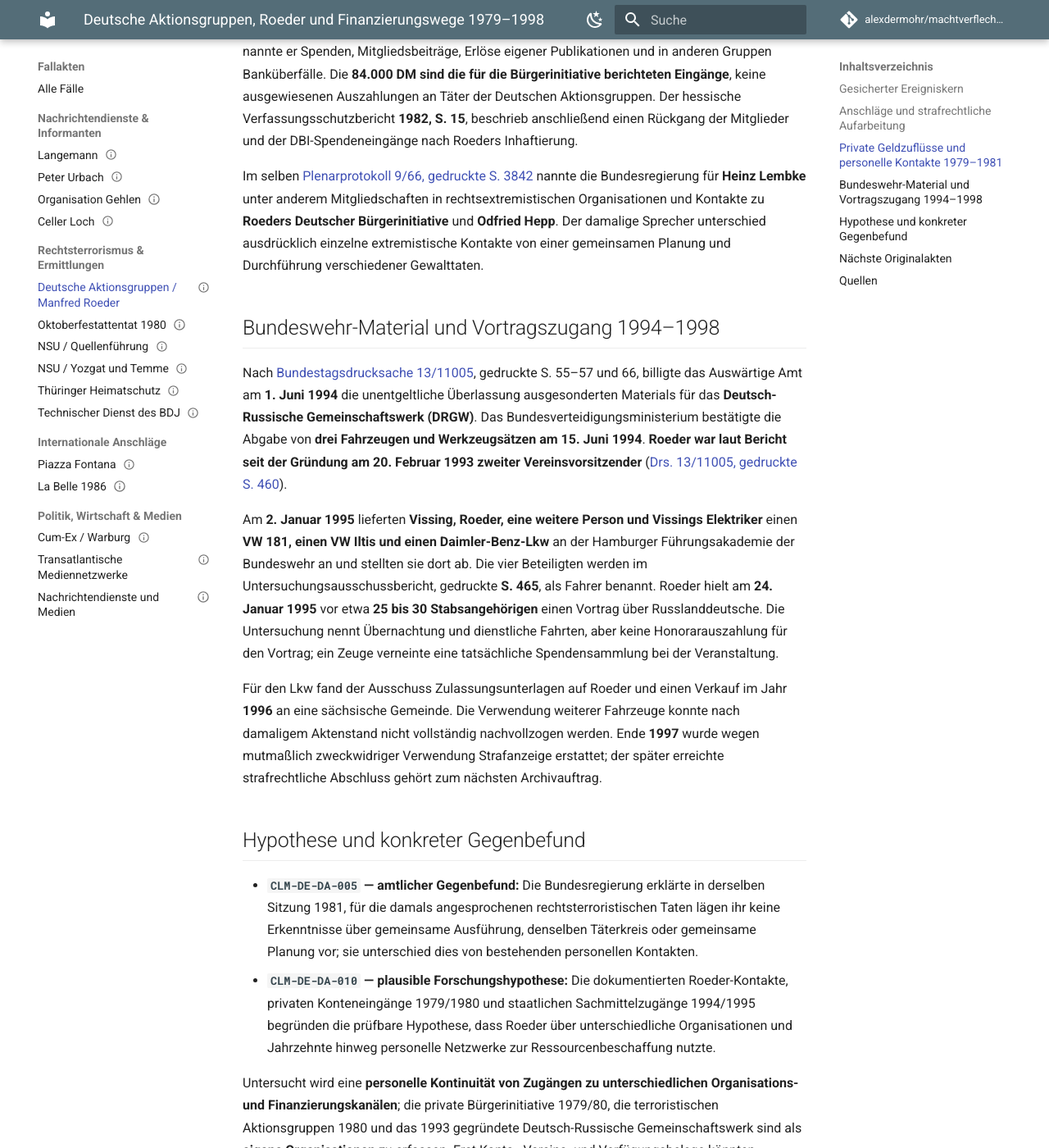
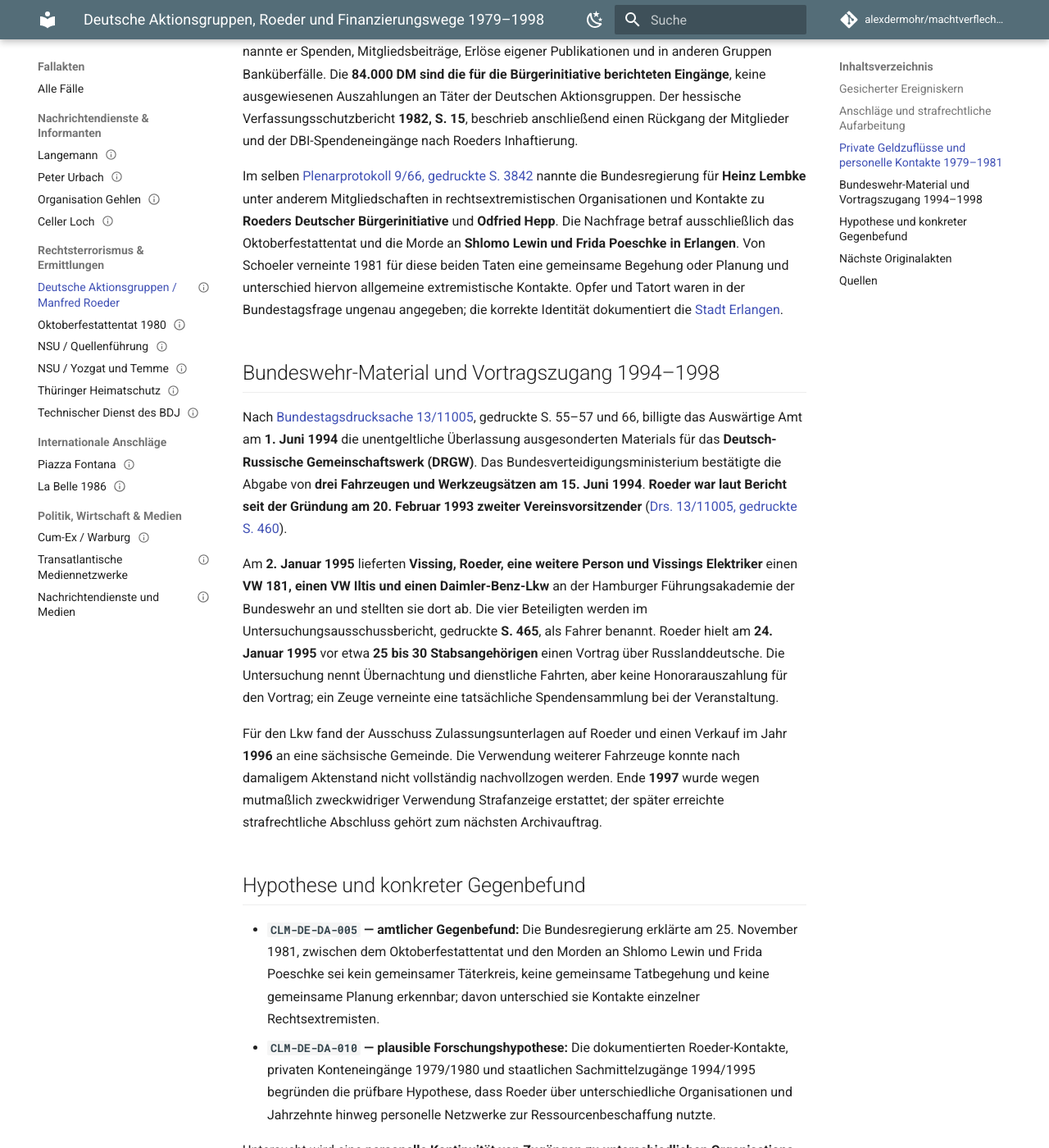
Before and after one commit to alexdermohr/machtverflechtungen, an MkDocs documentation site: the page built from docs/faelle/de/deutsche-aktionsgruppen-roeder-1980-1998.md, in a window 1280 px wide and 1400 px high, scrolled down 2167 px. Shown: the whole window at 82% size. Built offline with MkDocs 1.6.1 and Material for MkDocs 9.7.7, drawn with Linux system fonts in a browser that asks for light colours; comment, search, counter and statistics services are not loaded; some of the changed text lies outside the part shown.

Commit message:
fix(research): scope 1981 counterevidence to two named attacks

```diff
--- a/docs/faelle/de/deutsche-aktionsgruppen-roeder-1980-1998.md
+++ b/docs/faelle/de/deutsche-aktionsgruppen-roeder-1980-1998.md
@@ -22,7 +22,7 @@ event_claims:
 tags: [deutschland, rechtsterrorismus, deutsche-aktionsgruppen, roeder, geldfluesse, bundeswehr]
 actors: [PER-DE-MANFRED-ROEDER, PER-DE-HEINZ-LEMBKE, PER-DE-ODFRIED-HEPP, PER-DE-NGUYEN-NGOC-CHAU, PER-DE-DO-ANH-LAN, PER-DE-SIBYLLE-VORDERBRUEGGE, PER-DE-RAYMUND-HOERNLE, ORG-DE-DEUTSCHE-AKTIONSGRUPPEN, ORG-DE-DEUTSCHE-BUERGERINITIATIVE, ORG-DE-DEUTSCH-RUSS-GEMEINSCHAFTSWERK, ORG-DE-BUNDESWEHR]
 mechanisms: [paramilitary-network, material-support]
-sources: [SRC-DE-BT-09066-1981, SRC-DE-BT-1311005-1998, SRC-DE-ARCHIVPORTAL-DA-2026, SRC-DE-HE-VSBER-1982]
+sources: [SRC-DE-BT-09066-1981, SRC-DE-BT-1311005-1998, SRC-DE-ARCHIVPORTAL-DA-2026, SRC-DE-HE-VSBER-1982, SRC-DE-ERLANGEN-LEWIN-2026]
 claims:
   - id: CLM-DE-DA-001
     text: "Das Archivportal-D dokumentiert für die von Manfred Roeder angeleiteten Deutschen Aktionsgruppen sieben antisemitische und rassistische Anschläge von Februar bis August 1980, darunter den tödlichen Hamburger Brandanschlag vom 22. August auf Nguyễn Ngọc Châu und Đỗ Anh Lân."
@@ -109,23 +109,27 @@ claims:
       does_not_support: "Ein benannter Kontakt ist noch kein gemeinsamer Anschlagsauftrag oder identische Mitgliedschaft in drei Gruppen."
     falsification: "Eine korrigierte Originalauskunft oder authentische Personenakten, die die Kontakte widerlegen, würden die Rekonstruktion verändern."
   - id: CLM-DE-DA-005
-    text: "Die Bundesregierung erklärte in derselben Sitzung 1981, für die damals angesprochenen rechtsterroristischen Taten lägen ihr keine Erkenntnisse über gemeinsame Ausführung, denselben Täterkreis oder gemeinsame Planung vor; sie unterschied dies von bestehenden personellen Kontakten."
+    text: "Die Bundesregierung erklärte am 25. November 1981, zwischen dem Oktoberfestattentat und den Morden an Shlomo Lewin und Frida Poeschke sei kein gemeinsamer Täterkreis, keine gemeinsame Tatbegehung und keine gemeinsame Planung erkennbar; davon unterschied sie Kontakte einzelner Rechtsextremisten."
     classification: counterevidence
     evidence_level: established
-    sources: [SRC-DE-BT-09066-1981]
+    sources: [SRC-DE-BT-09066-1981, SRC-DE-ERLANGEN-LEWIN-2026]
     evidence:
       - source: SRC-DE-BT-09066-1981
         directness: direct
-        locator: "gedruckte S. 3842, Antwort von Schoeler auf Däubler-Gmelin zu Oktoberfestattentat und Mord an der Familie Lewin"
-        note: "Die amtliche zeitgenössische Negativauskunft trennt verschiedene Tatkomplexe von den erfassten personellen Berührungspunkten."
+        locator: "gedruckte S. 3842, Antwort Schoelers auf Däubler-Gmelin zu Oktoberfestattentat und den Morden an Lewin/Poeschke"
+        note: "Die Regierungsantwort bezieht sich nur auf diese beiden Taten; die parlamentarische Frage hatte Opfer und Tatort ungenau bezeichnet."
+      - source: SRC-DE-ERLANGEN-LEWIN-2026
+        directness: context
+        locator: "Gedenktext, Opferidentität und Tatort Erlangen vom 19.12.1980"
+        note: "Amtliche Orts- und Namensidentifikation der von der Bundestagsabgeordneten ungenau bezeichneten zwei Mordopfer."
     counterevidence: []
     alternatives:
-      - "Die Antwort ist auf den damals ermittelten Kenntnisstand beschränkt und kann durch spätere Dokumentfunde präzisiert werden."
+      - "Die Bundestagsauskunft beschreibt nur den Kenntnisstand zu zwei konkreten Taten; spätere Originalakten können ihn präzisieren."
     missing_evidence:
-      - "Originalvernehmungen, kriminaltechnische Beweise und Koordinationsunterlagen aus den betroffenen Verfahren vergleichen."
+      - "Originalvernehmungen, kriminaltechnische Beweise und Koordinationsunterlagen zu Oktoberfest und Lewin/Poeschke vergleichen."
     scope:
-      supports: "Zeitgenössischer amtlicher Gegenbefund gegen eine pauschale Gleichsetzung gemeinsamer Kontakte mit gemeinsamer Tatplanung."
-      does_not_support: "Sie enthält keine abschließende gerichtliche Feststellung über jede denkbare Verbindung später entdeckter Personen."
+      supports: "Zeitgenössische amtliche Abgrenzung gemeinsamer Tatplanung beim Oktoberfestattentat und den Morden an Lewin/Poeschke von bloßen Personenkontakten."
+      does_not_support: "Keine Aussage zur Tatplanung bei den Deutschen Aktionsgruppen und keine gerichtliche Gesamtfeststellung zu anderen Fällen."
     falsification: "Eine authentische zeitgenössische Koordinationsakte zu denselben Taten würde die Auskunft materiell überholen."
   - id: CLM-DE-DA-006
     text: "Der Bundestags-Untersuchungsausschuss dokumentierte 1998, dass das Auswärtige Amt 1994 der kostenlosen Überlassung ausgesonderter Bundeswehrfahrzeuge und Werkzeuge an das Deutsch-Russische Gemeinschaftswerk zustimmte und das Verteidigungsministerium am 15. Juni 1994 drei Fahrzeuge und Werkzeugsätze freigab."
@@ -220,8 +224,8 @@ claims:
     counterevidence:
       - source: SRC-DE-BT-09066-1981
         directness: direct
-        locator: "gedruckte S. 3842; Negativauskunft zu gemeinsamer Tatplanung"
-        note: "Die Bundesregierung unterschied 1981 personelle Berührungspunkte von gemeinsam geplanten Taten."
+        locator: "gedruckte S. 3842; Gegenbefund nur Oktoberfest und Lewin/Poeschke"
+        note: "Die Bundesregierung verneinte für diese beiden erfragten Taten eine gemeinsame Planung und unterschied davon Kontakte Einzelner."
     alternatives:
       - "Die Konten der Deutschen Bürgerinitiative und die Sachleistungen für das Deutsch-Russische Gemeinschaftswerk sind getrennte Organisations- und Zeiträume."
     missing_evidence:
@@ -276,7 +280,7 @@ what_follows:
   - text: "Lembkes berichtete Kontakte zu Hepp und Roeders Initiative bilden eine gezielte historische Netzwerksuchspur."
     claim_ids: [CLM-DE-DA-004]
 what_does_not_follow:
-  - text: "Aus den beschriebenen Gruppenkontakten ergibt sich keine damals festgestellte gemeinsame Planung der angesprochenen Anschläge."
+  - text: "Die Bundestagsauskunft verneinte 1981 eine gemeinsame Planung nur für Oktoberfestattentat und die Morde an Lewin/Poeschke; sie beurteilte damit nicht die Anschläge der Deutschen Aktionsgruppen."
     claim_ids: [CLM-DE-DA-004, CLM-DE-DA-005]
 open_questions:
   - "Welche originalen Kontoauszüge, Unterkonten und Zahlungsanweisungen erklären die 84.000 DM Zuflüsse der Deutschen Bürgerinitiative 1979 und 1980?"
@@ -326,7 +330,7 @@ Beim Urteilsdatum steht der Bundestagsbericht 1998 (**24. Juni 1982**) gegen zwe
 
 Parlamentarischer Staatssekretär **Andreas von Schoeler** berichtete am **25. November 1981** über **84.000 DM** Konteneingänge 1979–1980 aus dem In- und Ausland bei der **Deutschen Bürgerinitiative** Manfred Roeders. Als allgemeine Finanzierungswege neonazistischer Gruppen nannte er Spenden, Mitgliedsbeiträge, Erlöse eigener Publikationen und in anderen Gruppen Banküberfälle. Die **84.000 DM sind die für die Bürgerinitiative berichteten Eingänge**, keine ausgewiesenen Auszahlungen an Täter der Deutschen Aktionsgruppen. Der hessische Verfassungsschutzbericht **1982, S. 15**, beschrieb anschließend einen Rückgang der Mitglieder und der DBI-Spendeneingänge nach Roeders Inhaftierung.
 
-Im selben [Plenarprotokoll 9/66, gedruckte S. 3842](https://dserver.bundestag.de/btp/09/09066.pdf) nannte die Bundesregierung für **Heinz Lembke** unter anderem Mitgliedschaften in rechtsextremistischen Organisationen und Kontakte zu **Roeders Deutscher Bürgerinitiative** und **Odfried Hepp**. Der damalige Sprecher unterschied ausdrücklich einzelne extremistische Kontakte von einer gemeinsamen Planung und Durchführung verschiedener Gewalttaten.
+Im selben [Plenarprotokoll 9/66, gedruckte S. 3842](https://dserver.bundestag.de/btp/09/09066.pdf) nannte die Bundesregierung für **Heinz Lembke** unter anderem Mitgliedschaften in rechtsextremistischen Organisationen und Kontakte zu **Roeders Deutscher Bürgerinitiative** und **Odfried Hepp**. Die Nachfrage betraf ausschließlich das Oktoberfestattentat und die Morde an **Shlomo Lewin und Frida Poeschke in Erlangen**. Von Schoeler verneinte 1981 für diese beiden Taten eine gemeinsame Begehung oder Planung und unterschied hiervon allgemeine extremistische Kontakte. Opfer und Tatort waren in der Bundestagsfrage ungenau angegeben; die korrekte Identität dokumentiert die [Stadt Erlangen](https://erlangen.de/aktuelles/lewin-poeschke).
 
 ## Bundeswehr-Material und Vortragszugang 1994–1998
 
@@ -338,7 +342,7 @@ Für den Lkw fand der Ausschuss Zulassungsunterlagen auf Roeder und einen Verkau
 
 ## Hypothese und konkreter Gegenbefund
 
-- **`CLM-DE-DA-005` — amtlicher Gegenbefund:** Die Bundesregierung erklärte in derselben Sitzung 1981, für die damals angesprochenen rechtsterroristischen Taten lägen ihr keine Erkenntnisse über gemeinsame Ausführung, denselben Täterkreis oder gemeinsame Planung vor; sie unterschied dies von bestehenden personellen Kontakten.
+- **`CLM-DE-DA-005` — amtlicher Gegenbefund:** Die Bundesregierung erklärte am 25. November 1981, zwischen dem Oktoberfestattentat und den Morden an Shlomo Lewin und Frida Poeschke sei kein gemeinsamer Täterkreis, keine gemeinsame Tatbegehung und keine gemeinsame Planung erkennbar; davon unterschied sie Kontakte einzelner Rechtsextremisten.
 - **`CLM-DE-DA-010` — plausible Forschungshypothese:** Die dokumentierten Roeder-Kontakte, privaten Konteneingänge 1979/1980 und staatlichen Sachmittelzugänge 1994/1995 begründen die prüfbare Hypothese, dass Roeder über unterschiedliche Organisationen und Jahrzehnte hinweg personelle Netzwerke zur Ressourcenbeschaffung nutzte.
 
 Untersucht wird eine **personelle Kontinuität von Zugängen zu unterschiedlichen Organisations- und Finanzierungskanälen**; die private Bürgerinitiative 1979/80, die terroristischen Aktionsgruppen 1980 und das 1993 gegründete Deutsch-Russische Gemeinschaftswerk sind als **eigene Organisationen** zu erfassen. Erst Konto-, Vereins- und Verfügungsbelege könnten Verwendungswege materiell verknüpfen.
@@ -358,3 +362,4 @@ Untersucht wird eine **personelle Kontinuität von Zugängen zu unterschiedliche
 - [Bundestag, Drs. 13/11005, Untersuchungsausschuss 1998](https://dserver.bundestag.de/btd/13/110/1311005.pdf) — `SRC-DE-BT-1311005-1998`, gedruckte S. 55–57, 66, 74–76, 464–465.
 - [Archivportal-D, „Rassistischer Anschlag der Deutschen Aktionsgruppen“, aktualisiert 2026](https://www.archivportal-d.de/content/themenportale/rechte-gewalt/case/rassistischer-anschlag-der-deutschen-aktionsgruppen) — `SRC-DE-ARCHIVPORTAL-DA-2026`, Ereignisrekonstruktion und Archivsignaturen.
 - [Hessische Landesregierung, „Verfassungsschutz in Hessen – Bericht 1982“](https://starweb.hessen.de/cache/hessen/vsbericht1982.pdf) — `SRC-DE-HE-VSBER-1982`, gedruckte S. 15; Urteilsdatum und Entwicklung der Deutschen Bürgerinitiative.
+- [Stadt Erlangen, Gedenken an Shlomo Lewin und Frida Poeschke](https://erlangen.de/aktuelles/lewin-poeschke) — `SRC-DE-ERLANGEN-LEWIN-2026`, Opferidentität und Tatort zur ungenauen Bundestagsfrage 1981.
```
Also changed, not shown: docs/quellen/index.md (+12 -1 lines), 2 other files.
